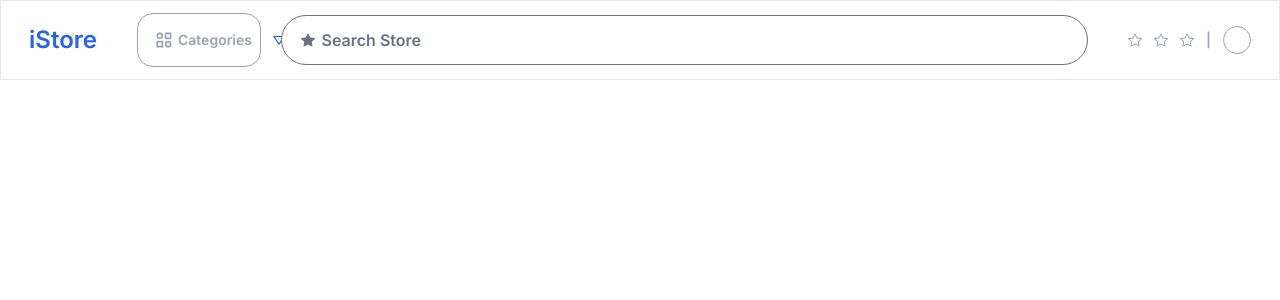
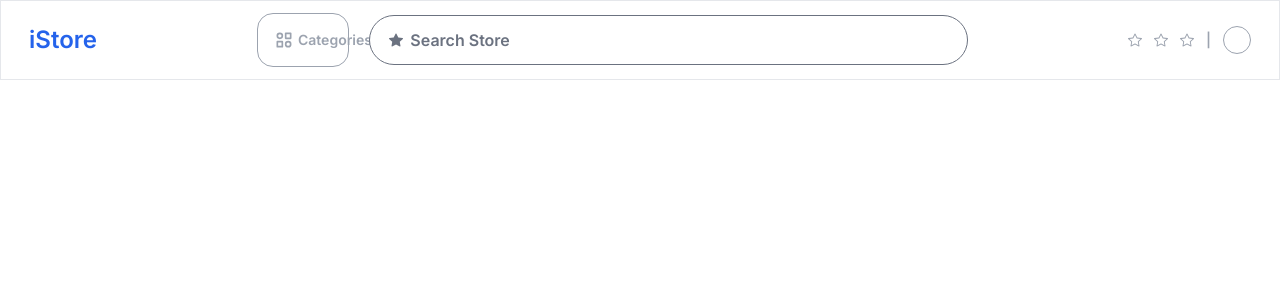
Before and after one commit to mmesomasaint/tempillar, a Next.js app: page /theme/e-apple-store/preview in a window 1280 px wide. Shown: the top 300 px of the page. Built offline with nearby package versions, Linux system fonts and the light colour scheme.

Commit message:
Feat: Improve on the styles

```diff
--- a/app/theme/e-apple-store/preview/page.tsx
+++ b/app/theme/e-apple-store/preview/page.tsx
@@ -6,7 +6,7 @@ import { TextIntro, TextLabel } from '../pack/elements/text'
 export default function Home() {
   return (
     <main>
-      <div className='flex border justify-between items-center gap-10 px-7 py-3'>
+      <div className='flex border justify-between items-center gap-40 px-7 py-3'>
         <TextIntro primary>iStore</TextIntro>
         <div className='grow flex justify-center items-center gap-5'>
           <DropDown
```
